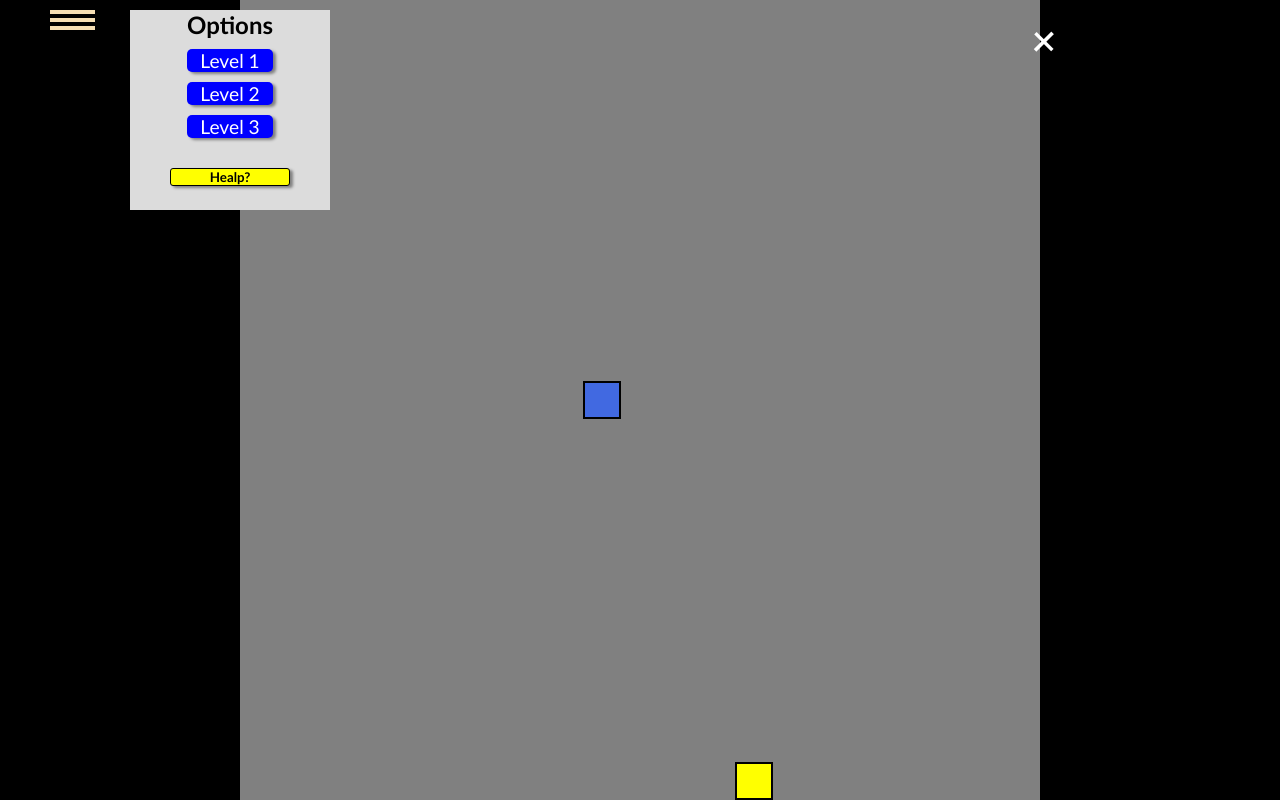
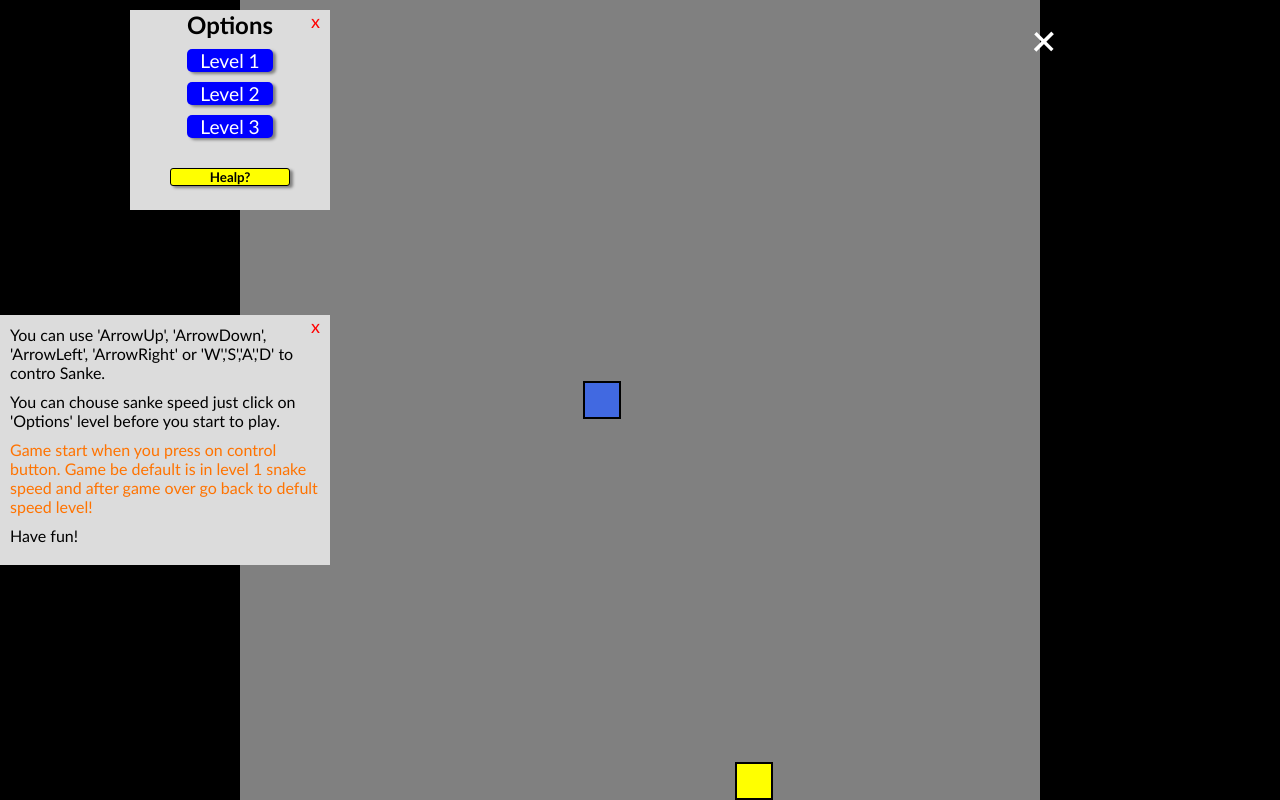
Before and after one commit to igoris12/Gallery, a website with bundled scripts: page snakeGame/index.html in a window 1280 px wide. Built offline with nearby package versions, Linux system fonts and the light colour scheme.

Commit message:
taggle options and help update

```diff
--- a/js/components/snakegame/options.js
+++ b/js/components/snakegame/options.js
@@ -1,6 +1,19 @@
-const hamburger = document.getElementById('hamburger')
+const hamburger = document.querySelector('#hamburger')
+const options = document.querySelector('.contentBox')
+const closeBut = document.querySelector('.closeOptions')
 
-hamburger.addEventListener('click', () => {
-    hamburger.style.desplay = 'none';
+function closeOptioms() {
+    options.style.display = 'none'
+    hamburger.style.display = 'inline-block'
+};
 
-})
+
+function showOption() {
+    options.style.display = 'inline-block'
+    hamburger.style.display = 'none'
+}
+
+
+
+closeBut.addEventListener('click', closeOptioms)
+hamburger.addEventListener('click', showOption)
--- a/snakeGame/index.html
+++ b/snakeGame/index.html
@@ -20,12 +20,22 @@
 
     <div class="contentBox">
         <ul class="options">
+            <span class="closeOptions">x</span>
             <h2>Options</h2>
             <li id="level1">Level 1</li>
             <li id="level2">Level 2</li>
             <li id="level3">Level 3</li>
+
         </ul>
         <button>Healp?</button>
+    </div>
+
+    <div class="info">
+        <span class="closeHelp">x</span>
+        <p>You can use 'ArrowUp', 'ArrowDown', 'ArrowLeft', 'ArrowRight' or 'W','S','A','D' to contro Sanke.</p>
+        <p>You can chouse sanke speed just click on 'Options' level before you start to play.</p>
+        <p class="important">Game start when you press on control button. Game be default is in level 1 snake speed and after game over go back to defult speed level!</p>
+        <p>Have fun!</p>
     </div>
 
     <div id="hamburger" class="taggle-thing">
--- a/stylecss/components/snakeGame.css
+++ b/stylecss/components/snakeGame.css
@@ -69,6 +69,18 @@ body {
   list-style: none;
 }
 
+.closeOptions {
+  font-size: large;
+  cursor: pointer;
+  color: red;
+  position: absolute;
+  right: 10px;
+}
+
+.closeOptions:hover {
+  color: grey;
+}
+
 .contentBox .options > li {
   margin-top: 10px;
   background-color: blue;
@@ -105,7 +117,7 @@ body {
 }
 
 .taggle-thing {
-  display: inline-block;
+  display: none;
   width: 45px;
   position: absolute;
   top: 6px;
@@ -129,3 +141,35 @@ body {
   margin-top: 4px;
   cursor: pointer;
 }
+
+.info {
+  display: inline-block;
+  position: absolute;
+  left: 0;
+  width: 330px;
+  height: 250px;
+  margin-top: 80px;
+  background: gainsboro;
+}
+
+.info > p {
+  word-break: break-word;
+  margin-top: 10px;
+  margin-left: 10px;
+}
+
+.info .important {
+  color: rgb(255, 115, 0);
+}
+
+.closeHelp {
+  font-size: large;
+  cursor: pointer;
+  color: red;
+  position: absolute;
+  right: 10px;
+}
+
+.closeHelp:hover {
+  color: grey;
+}
```
